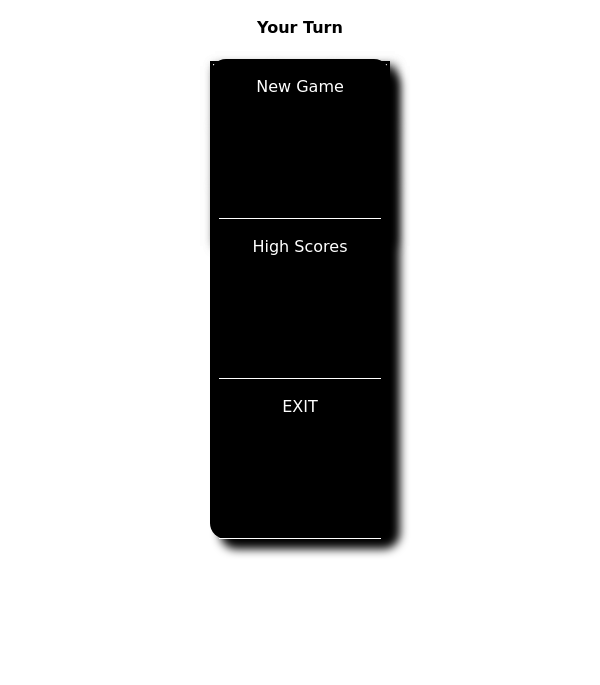
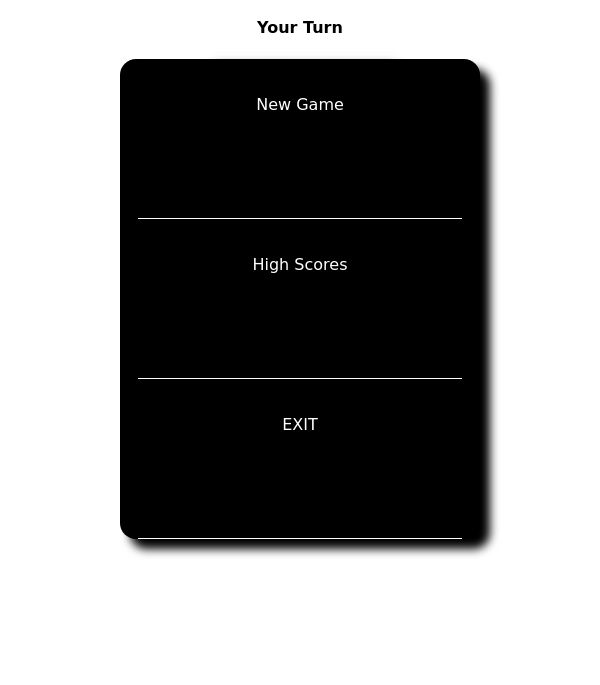
Before and after one commit to AnasElkalla/TicTacToe-SingleLevelOne, a plain HTML site: page index.html in a window 600 px wide. Both pictures are taken after a click on the icon 49 px from the left and 12 px from the top of the page. Shown: the part 115-800 px from the top of the page. Drawn offline with Linux system fonts and the light colour scheme; a web font is replaced by a local one.

Commit message:
Update style.css

```diff
--- a/style.css
+++ b/style.css
@@ -266,6 +266,7 @@ button:active {
   #clear {
     top: 80px;
   }
+    .popUp{width:60%}
 
 .newGame,
 .HighScores,
@@ -275,7 +276,7 @@ button:active {
   .container {
     top: 22%;
   }
-
+  .popUp{width:60%}
 .newGame,
 .HighScores,
   .exitGame{font-size:1rem}
@@ -284,6 +285,7 @@ button:active {
   .container {
     top: 18%;
   }
+    .popUp{width:60%}
 
 .newGame,
 .HighScores,
```
